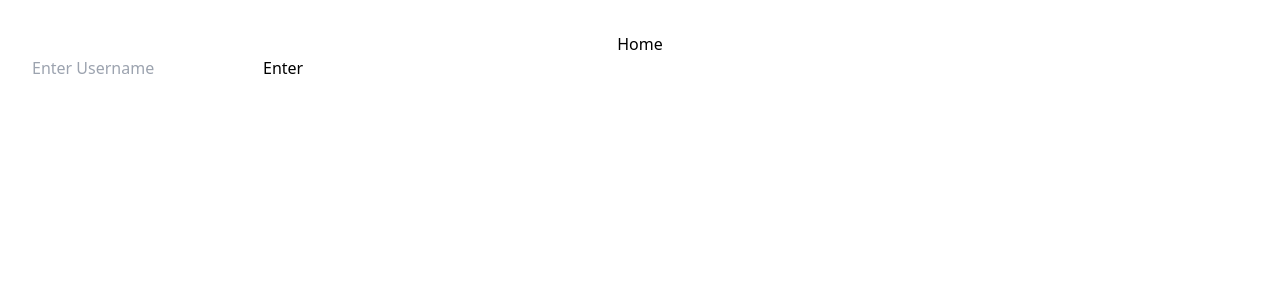
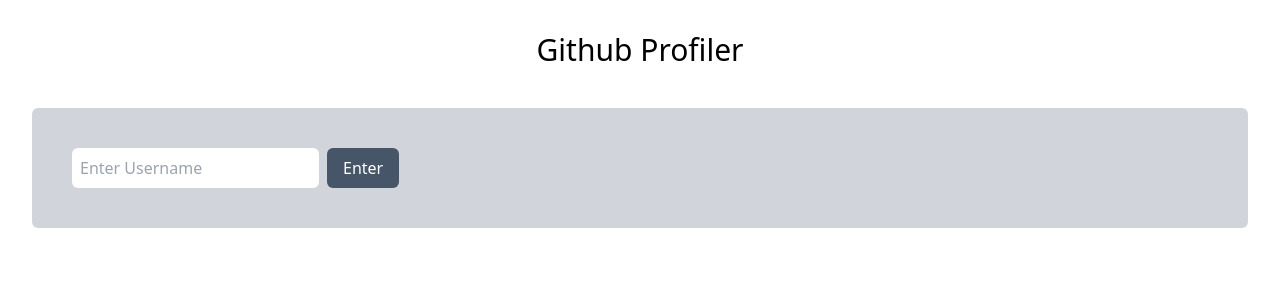
Before and after one commit to MuhayminSiddiqui/githubprofiler, a React (Vite) app: page / in a window 1280 px wide. Shown: the top 300 px of the page. Built offline with nearby package versions, Linux system fonts and the light colour scheme.

Commit message:
Refactor Home component UI

```diff
--- a/src/pages/Home.tsx
+++ b/src/pages/Home.tsx
@@ -3,18 +3,18 @@
 
 export const Home: React.FC = () => {
     const[username, setUsername] = useState<string>("")
-    const naviage = useNavigate();
+    const navigate = useNavigate();
 
     const sendUsername = ()=> {
-        naviage("/dashboard", {state: {username: username}})
+        navigate("/dashboard", {state: {username: username}})
     }
 
     return (
-        <div className="flex flex-col item-center">
-            <h1>Home</h1>
-            <div className="flex flex-row -2">
-                <input type="text" placeholder="Enter Username" onChange={(e)=>{setUsername(e.target.value)}}></input>
-                <button type="button" onClick={sendUsername}>Enter</button>
+        <div className="flex flex-col">
+            <h1 className="text-3xl">Github Profiler</h1>
+            <div className="flex flex-row gap-2 p-10 bg-gray-300 rounded-md mt-10">
+                <input type="text" className="p-2 rounded-md" placeholder="Enter Username" onChange={(e)=>{setUsername(e.target.value)}}></input>
+                <button className="p-2 bg-slate-600 px-4 rounded-md text-white" type="button" onClick={sendUsername}>Enter</button>
             </div>
         </div>
     )
```
